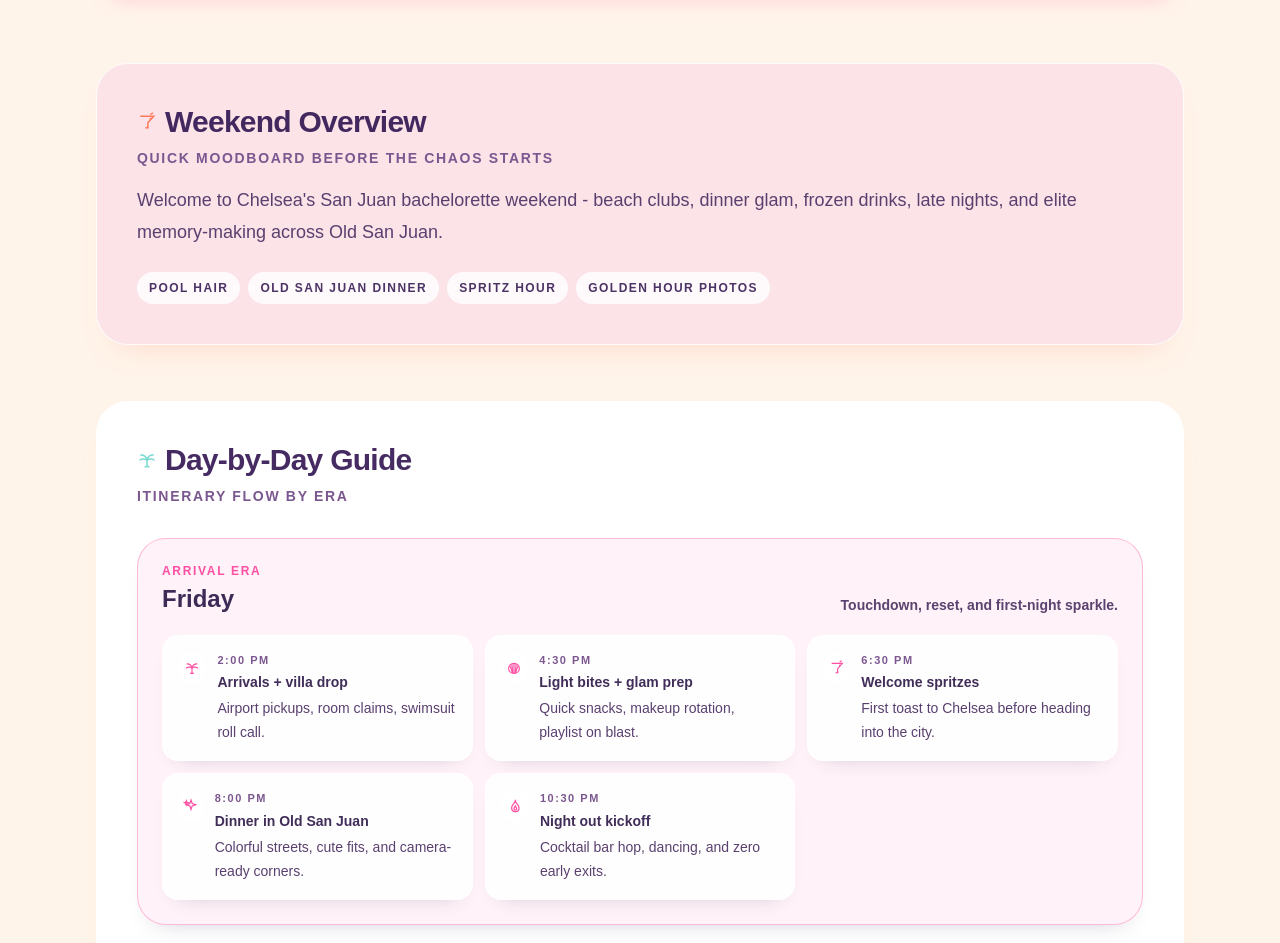
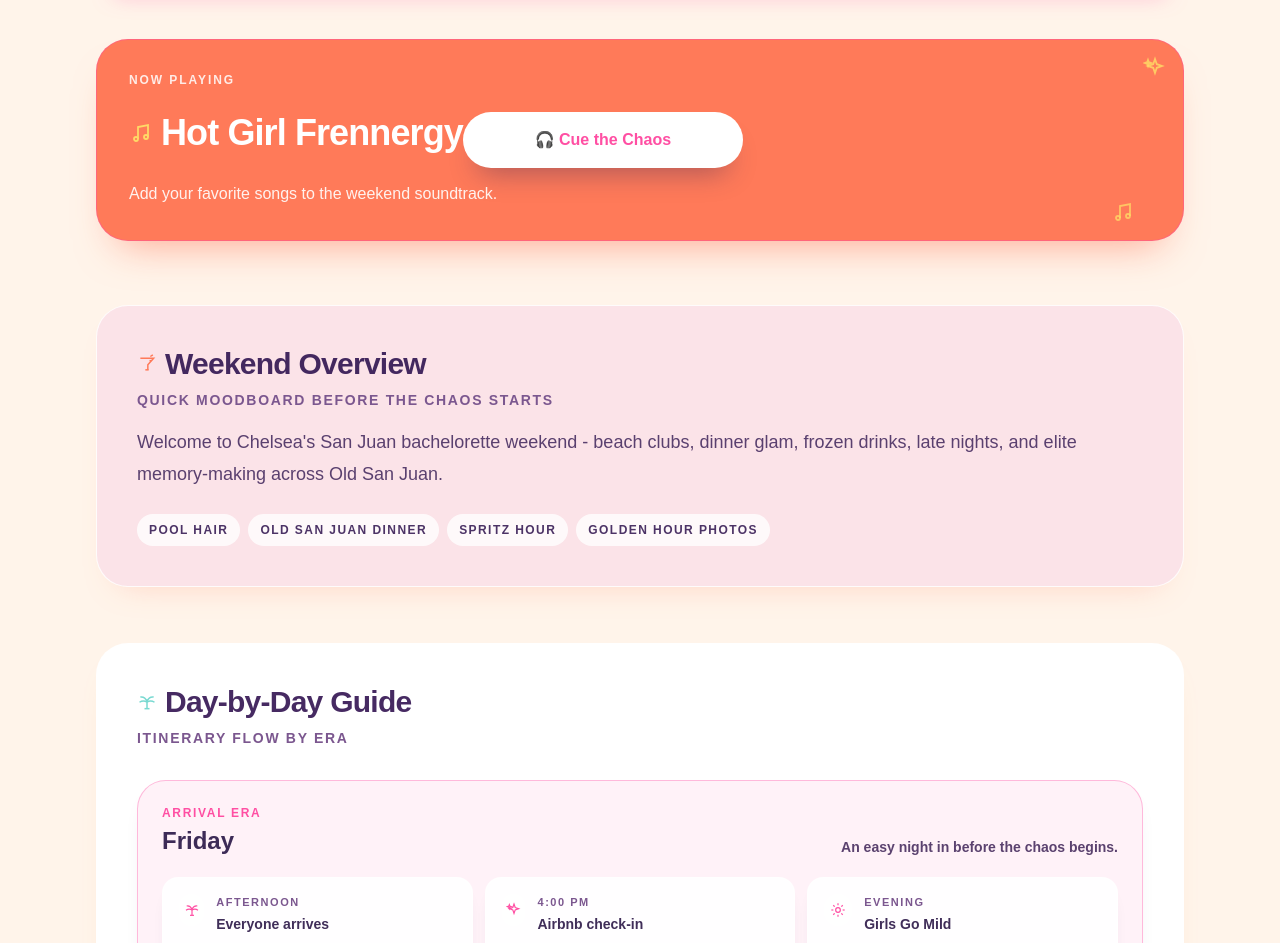
Before and after one commit to mwsimpson01-ux/frennergy-site, a Next.js app: page / in a window 1280 px wide. Shown: the part 849-1792 px from the top of the page. Built offline with nearby package versions, Linux system fonts and the light colour scheme.

Commit message:
refine itinerary details and featured music placement

```diff
--- a/app/page.tsx
+++ b/app/page.tsx
@@ -53,38 +53,32 @@ const dayPlans: DayPlan[] = [
   {
     day: "Friday",
     era: "Arrival Era",
-    subtitle: "Touchdown, reset, and first-night sparkle.",
+    subtitle: "An easy night in before the chaos begins.",
     cardClass: "bg-[#FFF2F8] border-[#FF4FA3]/35",
     events: [
       {
-        time: "2:00 PM",
+        time: "Afternoon",
         type: "arrivals",
-        label: "Arrivals + villa drop",
-        detail: "Airport pickups, room claims, swimsuit roll call.",
+        label: "Everyone arrives",
+        detail: "Flights roll in and everyone settles into trip mode.",
       },
       {
-        time: "4:30 PM",
-        type: "meal",
-        label: "Light bites + glam prep",
-        detail: "Quick snacks, makeup rotation, playlist on blast.",
+        time: "4:00 PM",
+        type: "reservation",
+        label: "Airbnb check-in",
+        detail: "Bag drop, room claims, and cozy reset at the house.",
       },
       {
-        time: "6:30 PM",
-        type: "drinks",
-        label: "Welcome spritzes",
-        detail: "First toast to Chelsea before heading into the city.",
+        time: "Evening",
+        type: "activity",
+        label: "Girls Go Mild",
+        detail: "Friday night theme: low-key, cute, and easy.",
       },
       {
-        time: "8:00 PM",
-        type: "reservation",
-        label: "Dinner in Old San Juan",
-        detail: "Colorful streets, cute fits, and camera-ready corners.",
-      },
-      {
-        time: "10:30 PM",
+        time: "Night",
         type: "nightlife",
-        label: "Night out kickoff",
-        detail: "Cocktail bar hop, dancing, and zero early exits.",
+        label: "Pajama night at the house",
+        detail: "Chill night in before the busy weekend begins.",
       },
     ],
   },
@@ -105,6 +99,12 @@ const dayPlans: DayPlan[] = [
         type: "meal",
         label: "Poolside lunch",
         detail: "Fresh bowls, fries, and frozen drinks on repeat.",
+      },
+      {
+        time: "1:00 PM",
+        type: "drinks",
+        label: "Cocktail class at Bacardi",
+        detail: "Confirmed activity: group cocktail class at Bacardi.",
       },
       {
         time: "2:30 PM",
@@ -492,6 +492,41 @@ export default function FrennergyPage() {
           </p>
         </section>
 
+        <section className="mt-8 sm:mt-10" aria-labelledby="music-title">
+          <div className="relative overflow-hidden rounded-[2rem] border border-[#FF4FA3]/45 bg-[#FF7A59] px-6 py-7 shadow-[0_24px_40px_-22px_rgba(255,122,89,0.65)] sm:px-8 sm:py-8">
+            <div className="pointer-events-none absolute right-4 top-4 text-[#FFD966]/85">
+              <IconSparkle className="h-6 w-6" />
+            </div>
+            <div className="pointer-events-none absolute right-12 bottom-4 text-[#FFD966]/80">
+              <IconMusic className="h-6 w-6" />
+            </div>
+
+            <p className="text-xs font-semibold uppercase tracking-[0.16em] text-white/85">
+              NOW PLAYING
+            </p>
+            <h2
+              id="music-title"
+              className="mt-2 inline-flex items-center gap-2 text-3xl font-black tracking-tight text-white sm:text-4xl"
+            >
+              <IconMusic className="h-6 w-6 text-[#FFD966]" />
+              Hot Girl Frennergy
+            </h2>
+
+            <a
+              href={playlistUrl}
+              target="_blank"
+              rel="noopener noreferrer"
+              className="mt-6 inline-flex w-full items-center justify-center rounded-full bg-white px-6 py-4 text-base font-bold text-[#FF4FA3] shadow-[0_18px_28px_-14px_rgba(61,43,87,0.45)] transition duration-300 hover:-translate-y-1 hover:bg-[#FFF4EA] focus-visible:outline-none focus-visible:ring-2 focus-visible:ring-white focus-visible:ring-offset-2 focus-visible:ring-offset-[#FF7A59] sm:w-auto sm:min-w-[280px]"
+            >
+              🎧 Cue the Chaos
+            </a>
+
+            <p className="mt-3 text-sm leading-7 text-white/90 sm:text-base">
+              Add your favorite songs to the weekend soundtrack.
+            </p>
+          </div>
+        </section>
+
         <section className="mt-12 rounded-[2rem] border border-white/85 bg-[#F9DCE7]/70 p-6 shadow-[0_18px_34px_-24px_rgba(255,122,89,0.35)] sm:mt-16 sm:p-10" aria-labelledby="overview-title">
           <h2 id="overview-title" className="inline-flex items-center gap-2 text-2xl font-bold tracking-tight text-[#43285F] sm:text-3xl">
             <IconCocktail className="h-5 w-5 text-[#FF7A59]" />
@@ -666,43 +701,6 @@ export default function FrennergyPage() {
           </div>
         </section>
 
-        <section className="mt-10 sm:mt-14" aria-labelledby="music-title">
-          <div className="relative overflow-hidden rounded-[2.2rem] border border-[#FF7A59]/45 bg-[linear-gradient(120deg,#FF7A59_0%,#FFA552_45%,#FFD966_100%)] p-6 shadow-[0_24px_46px_-24px_rgba(255,122,89,0.65)] sm:p-10">
-            <div className="pointer-events-none absolute right-4 top-4 text-white/80">
-              <IconSparkle className="h-6 w-6" />
-            </div>
-            <div className="pointer-events-none absolute left-5 bottom-4 text-[#FF4FA3]/70">
-              <IconMusic className="h-7 w-7" />
-            </div>
-
-            <div className="relative rounded-[1.7rem] border border-white/70 bg-[#FFF4EA]/85 p-5 sm:p-7">
-              <p className="text-xs font-semibold uppercase tracking-[0.16em] text-[#7B578F]">
-                NOW PLAYING
-              </p>
-              <h2
-                id="music-title"
-                className="mt-2 inline-flex items-center gap-2 text-3xl font-black tracking-tight text-[#4A2E63] sm:text-4xl"
-              >
-                <IconMusic className="h-6 w-6 text-[#FF4FA3]" />
-                Hot Girl Frennergy
-              </h2>
-
-              <a
-                href={playlistUrl}
-                target="_blank"
-                rel="noopener noreferrer"
-                className="mt-6 inline-flex w-full items-center justify-center rounded-full bg-[#FF4FA3] px-6 py-4 text-base font-bold text-white shadow-[0_18px_28px_-14px_rgba(255,79,163,0.85)] transition duration-300 hover:-translate-y-1 hover:bg-[#E93593] focus-visible:outline-none focus-visible:ring-2 focus-visible:ring-[#FF4FA3] focus-visible:ring-offset-2 sm:w-auto sm:min-w-[260px]"
-              >
-                🎧 Cue the Chaos
-              </a>
-
-              <p className="mt-3 text-sm leading-7 text-[#5A3E71] sm:text-base">
-                Add your favorite songs to the weekend soundtrack.
-              </p>
-            </div>
-          </div>
-        </section>
-
         <section id="photos" className="mt-12 sm:mt-16" aria-labelledby="photos-title">
           <div className="relative overflow-hidden rounded-[2.2rem] border border-[#FF7A59]/35 bg-[linear-gradient(120deg,#FF7A59_0%,#FFA552_55%,#FFD966_100%)] px-6 py-9 text-[#4A2E63] shadow-[0_22px_42px_-24px_rgba(255,122,89,0.55)] sm:px-10 sm:py-11">
             <div className="pointer-events-none absolute right-6 top-4 text-white/70">
```
